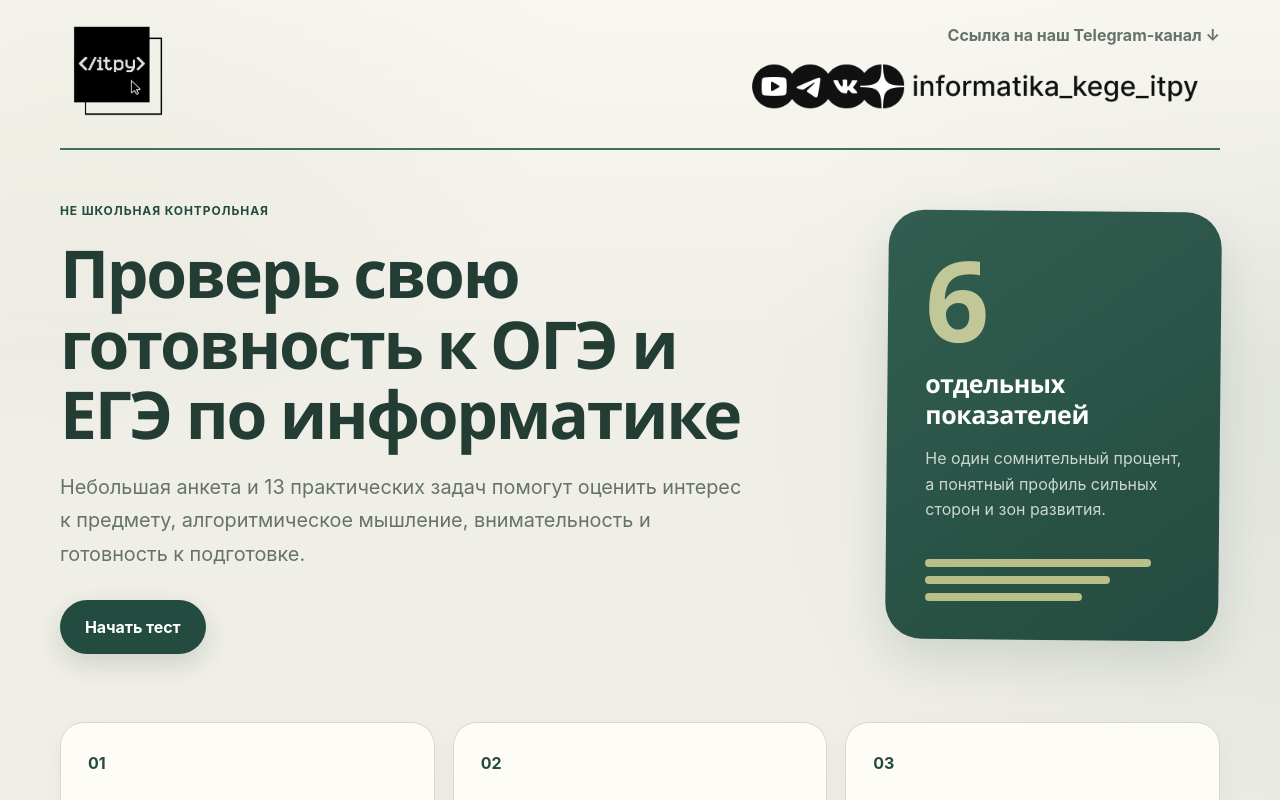
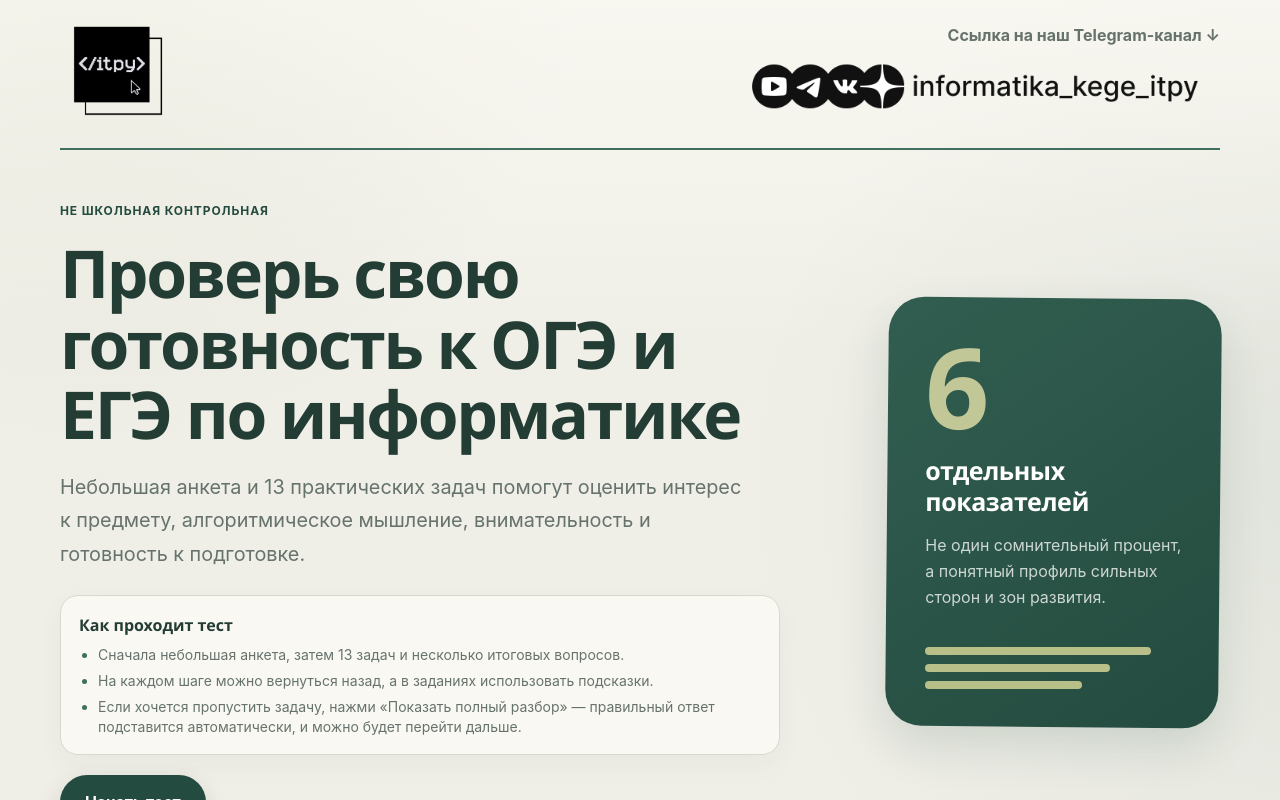
Before and after one commit to mikesha22/itpy-proftest, a Next.js app: page / in a window 1280 px wide. Shown: the top 800 px of the page. Built offline with nearby package versions, Linux system fonts and the light colour scheme.

Commit message:
ряд важнейших изменений инструкция + возможность вернуться на шаг назад

```diff
--- a/app/page.tsx
+++ b/app/page.tsx
@@ -10,6 +10,17 @@ export default function HomePage() {
             Небольшая анкета и 13 практических задач помогут оценить интерес к предмету,
             алгоритмическое мышление, внимательность и готовность к подготовке.
           </p>
+          <div className="test-guide">
+            <strong>Как проходит тест</strong>
+            <ul>
+              <li>Сначала небольшая анкета, затем 13 задач и несколько итоговых вопросов.</li>
+              <li>На каждом шаге можно вернуться назад, а в заданиях использовать подсказки.</li>
+              <li>
+                Если хочется пропустить задачу, нажми «Показать полный разбор» — правильный
+                ответ подставится автоматически, и можно будет перейти дальше.
+              </li>
+            </ul>
+          </div>
           <div className="hero-actions">
             <Link className="button button-primary" href="/test">Начать тест</Link>
           </div>
--- a/app/theme.css
+++ b/app/theme.css
@@ -79,8 +79,41 @@ body {
   line-height: 1.68;
 }
 
+.test-guide {
+  max-width: 720px;
+  margin-top: 24px;
+  padding: 16px 18px;
+  border: 1px solid var(--line);
+  border-radius: 18px;
+  background: rgba(255, 253, 248, 0.72);
+  box-shadow: 0 10px 28px rgba(49, 67, 59, 0.04);
+}
+
+.test-guide strong {
+  display: block;
+  margin-bottom: 7px;
+  color: var(--ink);
+  font-family: var(--font-heading);
+  font-size: 16px;
+  font-weight: 710;
+}
+
+.test-guide ul {
+  display: grid;
+  gap: 5px;
+  margin: 0;
+  padding-left: 19px;
+  color: var(--ink-soft);
+  font-size: 14px;
+  line-height: 1.48;
+}
+
+.test-guide li::marker {
+  color: var(--green);
+}
+
 .hero-actions {
-  margin-top: 29px;
+  margin-top: 20px;
 }
 
 .button {
@@ -378,6 +411,11 @@ select:focus {
     font-size: 17px;
   }
 
+  .test-guide {
+    margin-top: 20px;
+    padding: 14px 15px;
+  }
+
   .question-card h1 {
     font-size: 25px;
     line-height: 1.26;
--- a/components/ResultView.tsx
+++ b/components/ResultView.tsx
@@ -93,7 +93,7 @@ export default function ResultView({
       <header className="topbar">
         <div className={styles.screenActions}>
           <button className="text-button" type="button" onClick={savePdf} disabled={pdfState === "loading"}>
-            {pdfState === "loading" ? "Готовим PDF…" : "Скачать результат в PDF"}
+            {pdfState === "loading" ? "Готовим PDF…" : "Скачать красивый PDF"}
           </button>
           {onRestart && (
             <button className="button button-secondary" onClick={onRestart}>
```
Also changed, not shown: components/TestApp.tsx (+94 -15 lines).
